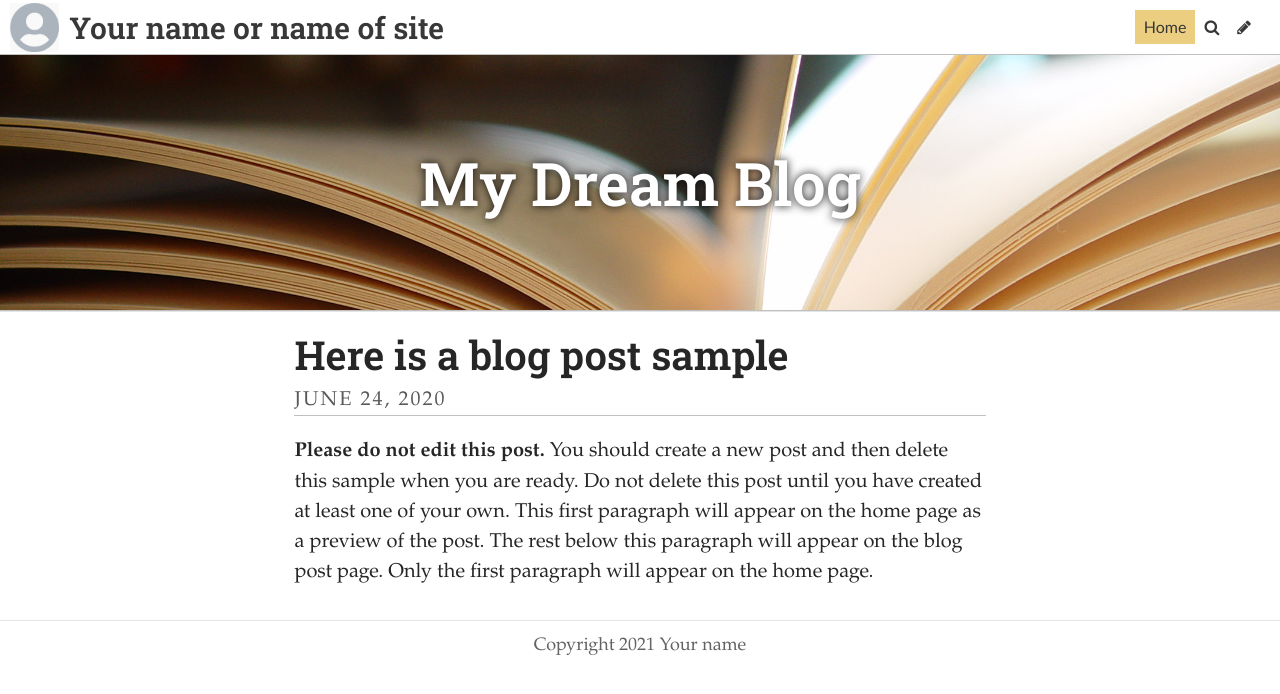
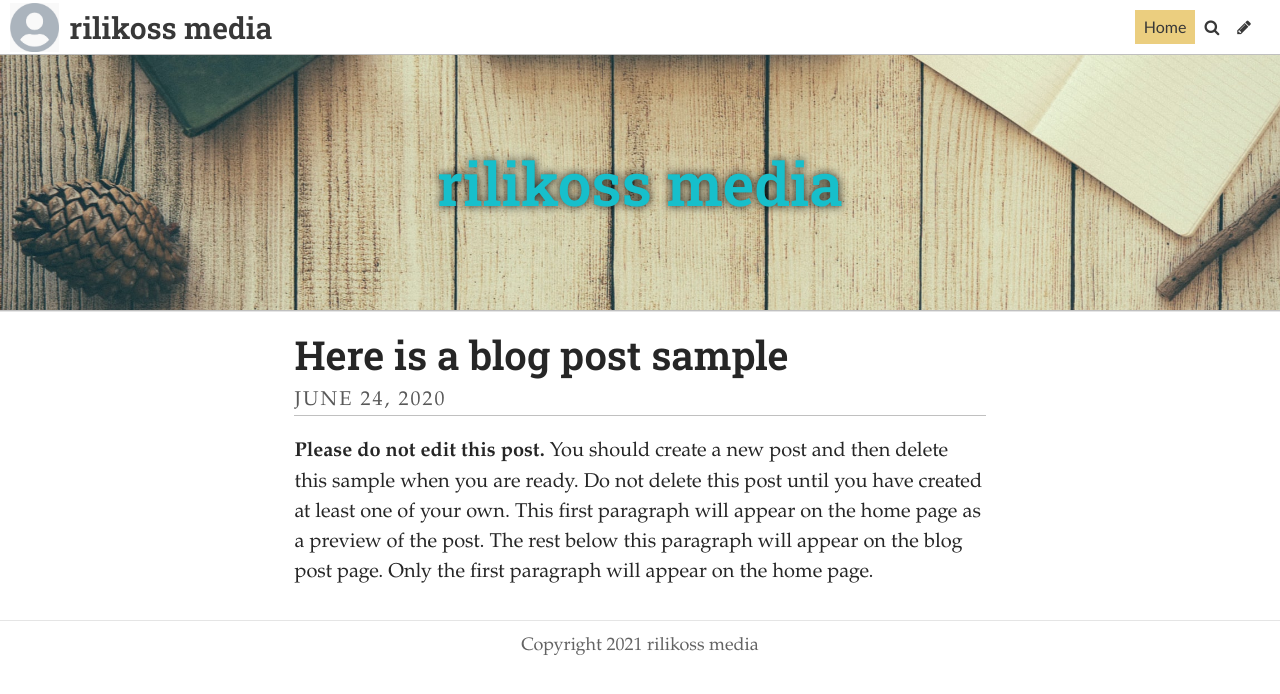
Before and after one commit to rilikoss/rilikoss_typography, a Jekyll site: the page built from index.html, in a window 1280 px wide. Shown: the top 694 px of the page. Built offline with Jekyll 4.4.1, drawn with Linux system fonts in a browser that asks for light colours; some web fonts are replaced; the list of posts is cut into pages by our own code.

Commit message:
Update Settings “general”

```diff
--- a/_data/settings.yml
+++ b/_data/settings.yml
@@ -1,13 +1,13 @@
-title: Your name or name of site
-description: A website with a blog
-header_text: My Dream Blog
-header_text_color: "#ffffff"
-footer_text: Copyright 2021 Your name
-header_feature_image: ../uploads/pages.jpg
-bannerheight: "20vmax"
-navbarheight: "55px"
-gridlayout: false
+title: rilikoss media
+description: Articles of your choice
+footer_text: Copyright 2021 rilikoss media
+header_feature_image: ../uploads/typewriterphoto.jpeg
+header_text: rilikoss media
+header_text_color: "#17bfcb"
+bannerheight: 20vmax
+navbarheight: 55px
 logo: /uploads/logo.jpg
 favicon: /uploads/favicon.ico
+gridlayout: false
+fixednavbar: false
 upzoom: true
-fixednavbar: false
```
Also changed, not shown: uploads/typewriterphoto.jpeg (added).
